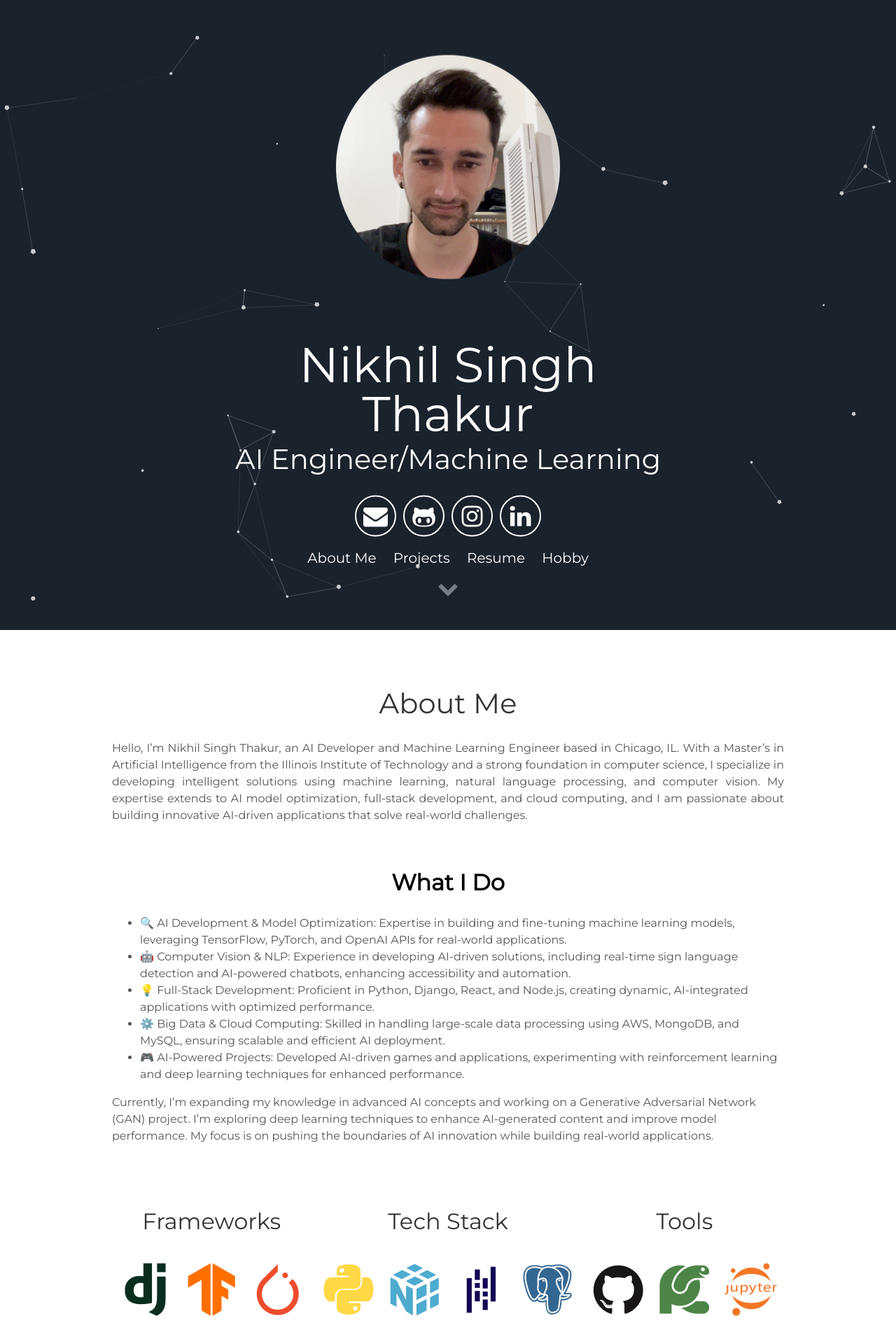
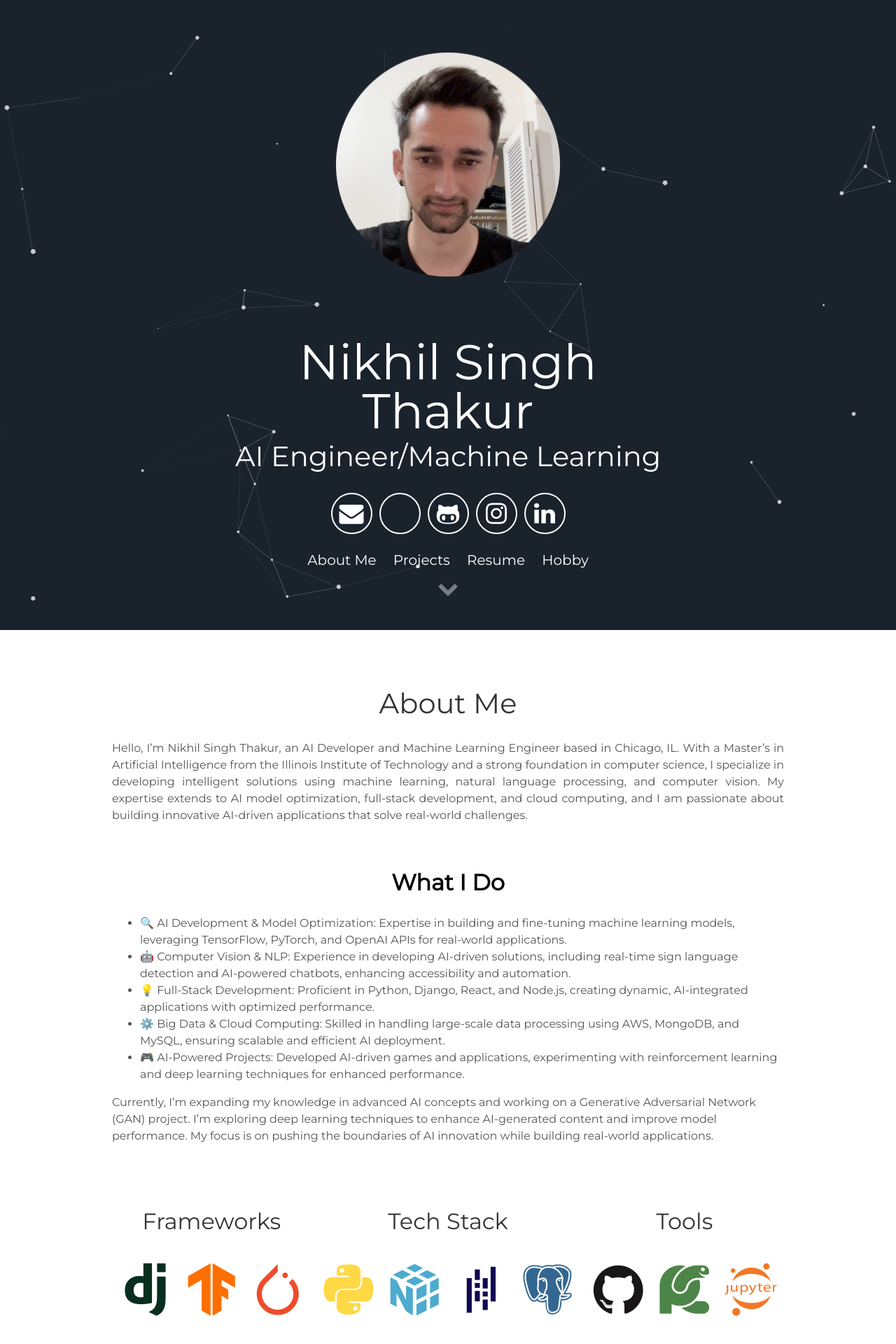
Before and after one commit to nikhilthakur97/portfolio, a Jekyll site: the page built from index.html, in a window 1280 px wide. Shown: the top 1920 px of the page at 70% size. Built offline with Jekyll 4.4.1, drawn with Linux system fonts in a browser that asks for light colours.

Commit message:
added X in twitter

```diff
--- a/_includes/header.html
+++ b/_includes/header.html
@@ -9,12 +9,10 @@
       </h1>
       <div class="header-icons">
         <a aria-label="Send email" href="mailto: {{site.email}}"><i class="icon fa fa-envelope"></i></a>
-<!--    <a aria-label="My Twitter" target="_blank" href="https://twitter.com/{{site.twitter_username}}"><i class="icon fa fa-twitter" aria-hidden="true"></i></a>-->
+        <a aria-label="My X (Twitter)" target="_blank" href="https://x.com/{{site.twitter_username}}"><i class="icon fa fa-x" aria-hidden="true"></i></a>
         <a aria-label="My Github" target="_blank" href="https://github.com/{{site.github_username}}"><i class="icon fa fa-github-alt" aria-hidden="true"></i></a>
         <a aria-label="My Instagram" target="_blank" href="https://www.instagram.com/nikhil.thakur97"><i class="icon fa fa-instagram" aria-hidden="true"></i></a>
         <a aria-label="My LinkedIn" target="_blank" href="https://linkedin.com/in/nikhilthakur97/"><i class="icon fa fa-linkedin" aria-hidden="true"></i></a>
-        <!-- <a aria-label="My Google Scholar" target="_blank" href="https://scholar.google.com/citations?user=tjIlRlEAAAAJ&hl=en&oi=ao"><i class="icon fa fa-graduation-cap" aria-hidden="true"></i></a> -->
-        <!-- <a aria-label="My Medium" target="_blank" href="https://medium.com/@helloitsdaksh007"><i class="icon fa fa-medium" aria-hidden="true"></i> -->
 
       </div>
       <div class="header-links">
```
